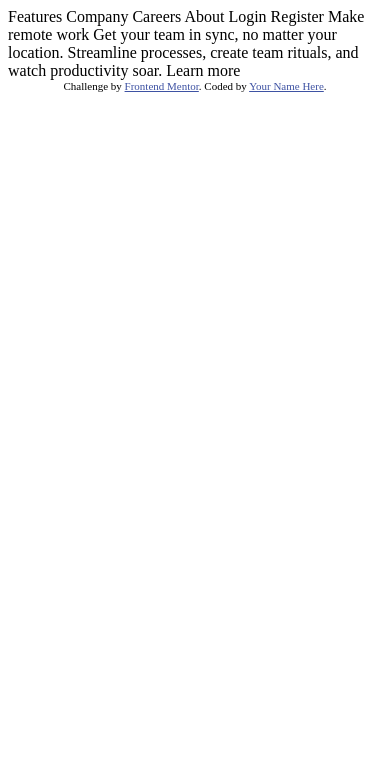
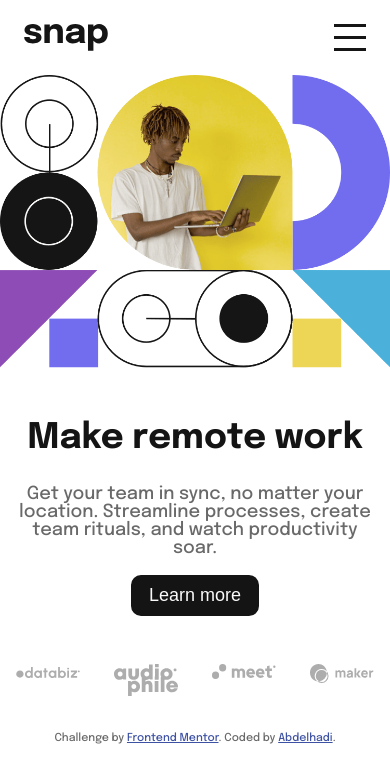
Before and after one commit to kernelback/snap, a plain HTML site: page index.html in a window 390 px wide. Drawn offline with Linux system fonts and the light colour scheme.

Commit message:
mobile screen

```diff
--- a/index.html
+++ b/index.html
@@ -5,7 +5,10 @@
   <meta name="viewport" content="width=device-width, initial-scale=1.0"> <!-- displays site properly based on user's device -->
 
   <link rel="icon" type="image/png" sizes="32x32" href="./images/favicon-32x32.png">
-
+  <link rel="stylesheet" href="style.css">
+  <link rel="preconnect" href="https://fonts.googleapis.com">
+  <link rel="preconnect" href="https://fonts.gstatic.com" crossorigin>
+  <link href="https://fonts.googleapis.com/css2?family=Epilogue:wght@500;700&display=swap" rel="stylesheet">
   <title>Frontend Mentor | Intro section with dropdown navigation</title>
 
   <!-- Feel free to remove these styles or customise in your own stylesheet 👍 -->
@@ -15,25 +18,34 @@
   </style>
 </head>
 <body>
-
-  Features
-  Company
-  Careers
-  About
-
-  Login
-  Register
-
-  Make remote work
-
-  Get your team in sync, no matter your location. Streamline processes,
-  create team rituals, and watch productivity soar.
-
-  Learn more
+  <header>
+    <div class="content-header">
+      <img src="/images/logo.svg" alt="logo-snap">
+      <img src="/images/icon-menu.svg" alt="icon-menu" id="icon-menu">
+    </div>
+  </header>
+  <main>
+    <section class="banner">
+      <img src="/images/image-hero-mobile.png" class="img-hero" alt="image-hero">
+    </section>
+    <section class="content">
+      <h1>Make remote work</h1>
+      <p>Get your team in sync, no matter your location. Streamline processes, create team rituals, and watch productivity soar.</p>
+      <button class="btn btn--page">Learn more</button>
+    </section>
+  </main>
+  <footer>
+    <ul>
+      <li><img src="/images/client-databiz.svg" alt="client-databiz"></li>
+      <li><img src="/images/client-audiophile.svg" alt="client-audiophile"></li>
+      <li><img src="/images/client-meet.svg" alt="client-meet"></li>
+      <li><img src="/images/client-maker.svg" alt="client-maker"></li>
+    </ul>
+  </footer>
 
   <div class="attribution">
     Challenge by <a href="https://www.frontendmentor.io?ref=challenge" target="_blank">Frontend Mentor</a>.
-    Coded by <a href="#">Your Name Here</a>.
+    Coded by <a href="#">Abdelhadi</a>.
   </div>
 </body>
 </html>
--- /dev/null
+++ b/style.css
@@ -0,0 +1,74 @@
+body {
+    margin: 0;
+    font-size: 18px;
+    font-family: 'Epilogue', sans-serif;
+    min-height: 100vh;
+    color: var(--medium-gray);
+}
+
+:root {
+    --almost-white : hsl(0, 0%, 98%);
+    --medium-gray : hsl(0, 0%, 41%);
+    --almost-black : hsl(0, 0%, 8%);
+}
+
+ul {
+    list-style-type: none;
+}
+
+.content-header {
+    display: flex;
+    justify-content: space-between;
+    margin: 1.5rem;
+}
+
+.content-header #icon-menu {
+    cursor: pointer;
+}
+
+.banner .img-hero {
+    width: 100%;
+    object-fit: cover;
+}
+
+.content {
+    text-align: center;
+    margin: 1rem;
+    margin-top: 3rem;
+}
+
+.content h1 {
+    font-weight: 700;
+    font-size: 2.2rem;
+    color: var(--almost-black);
+}
+
+.btn {
+    border-radius: 10px;
+    border: 2px solid var(--almost-black);
+    font-size: 18px;
+    cursor: pointer;
+}
+
+.btn--page{
+    padding: .5rem 1rem;
+    background-color: var(--almost-black);
+    color: var(--almost-white);
+}
+
+footer {
+    display: flex;
+    justify-content: center;
+}
+footer ul {
+    width: 100%;
+    display: flex;
+    justify-content: space-between;
+    padding: 0;
+    margin: 2rem 1rem;
+}
+
+footer ul li img {
+    width: 4rem;
+    height: auto;
+}
```
